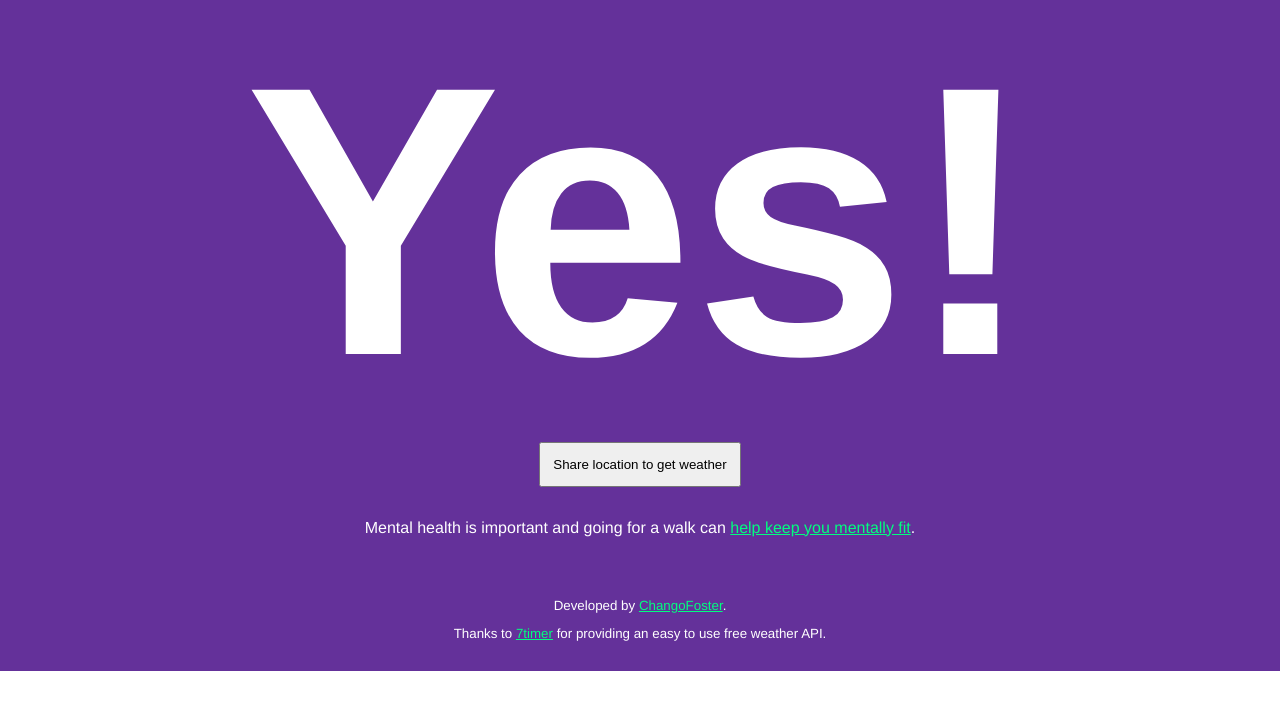
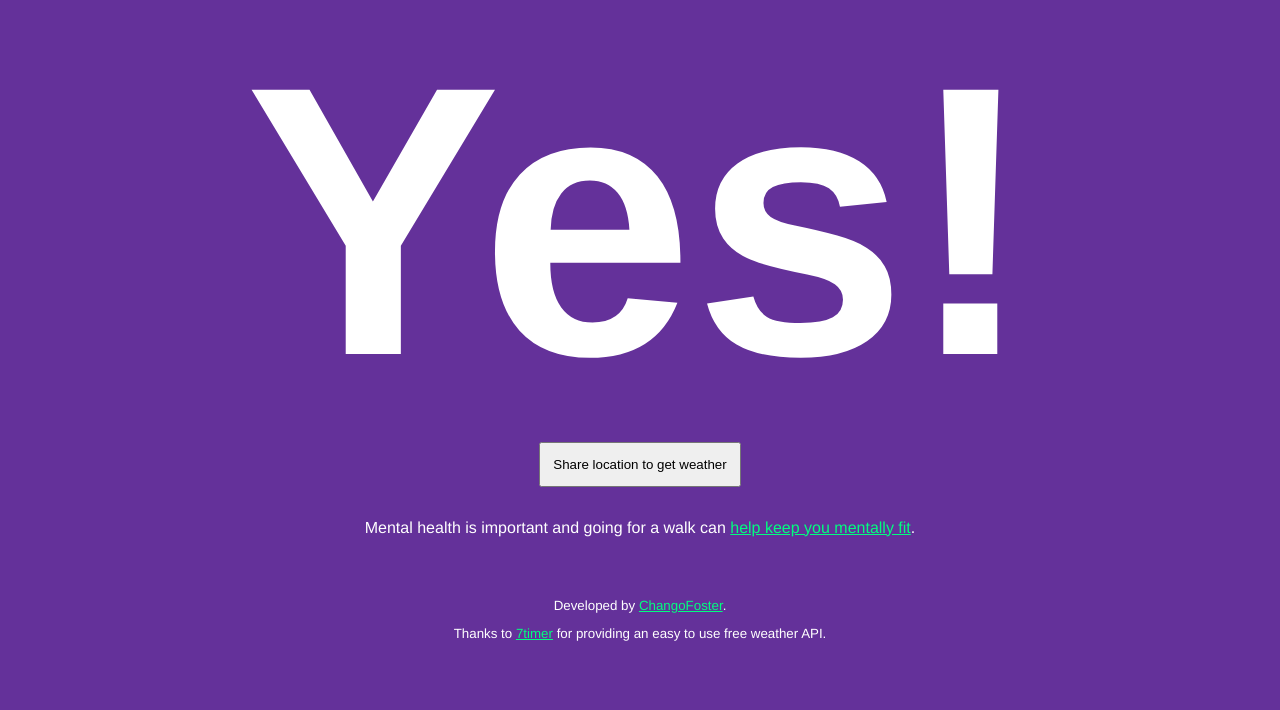
Before and after one commit to ChangoFoster/should-i-go-outside, a React (Create React App) app in the folder client/: page / in a window 1280 px wide. Shown: the top 710 px of the page. Built offline with nearby package versions, Linux system fonts and the light colour scheme.

Commit message:
Fix full page styling

```diff
--- a/client/src/App.css
+++ b/client/src/App.css
@@ -61,10 +61,6 @@ main {
   padding: 1rem;
 }
 
-img {
-  width: 10vw;
-}
-
 .fiveDay {
   display: flex;
   flex-wrap: wrap;
--- a/client/src/Components/FiveDay.tsx
+++ b/client/src/Components/FiveDay.tsx
@@ -10,6 +10,7 @@ const FiveDay = () => {
   if (!fiveDay || !locationEnabled) {
     return null
   }
+
   return (
     <div className="fiveDayWrapper">
       <h2>Should I go for a walk this week?</h2>
--- a/client/src/Utils/useWeather.tsx
+++ b/client/src/Utils/useWeather.tsx
@@ -66,7 +66,7 @@ export const WeatherProvider = ({ children }: WeatherProviderProps): JSX.Element
       setError(undefined)
       setFiveDay(undefined)
     }
-  }, [currentLocation])
+  }, [currentLocation, locationEnabled])
 
   return (
     <WeatherContext.Provider
--- a/client/src/index.css
+++ b/client/src/index.css
@@ -1,6 +1,11 @@
-body {
+html,
+body,
+body>div,
+.App {
   margin: 0;
   font-family: Helvetica, sans-serif;
   -webkit-font-smoothing: antialiased;
   -moz-osx-font-smoothing: grayscale;
+  height: 100%;
+  width: 100%;
 }
```
Also changed, not shown: 2 other files (tests, documents, lock files or other folders).
